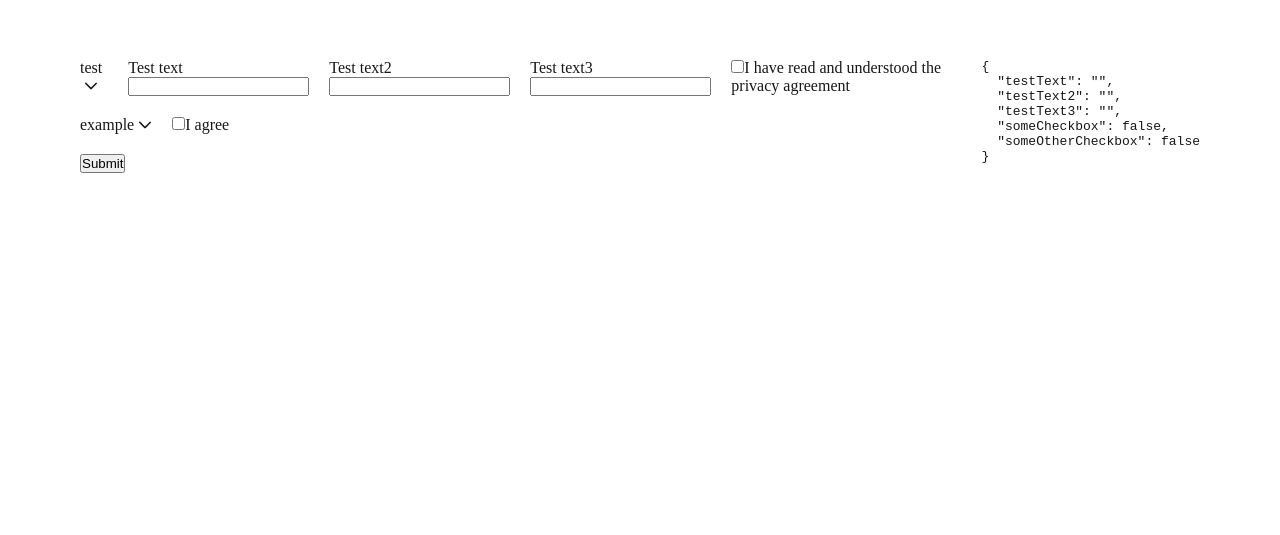
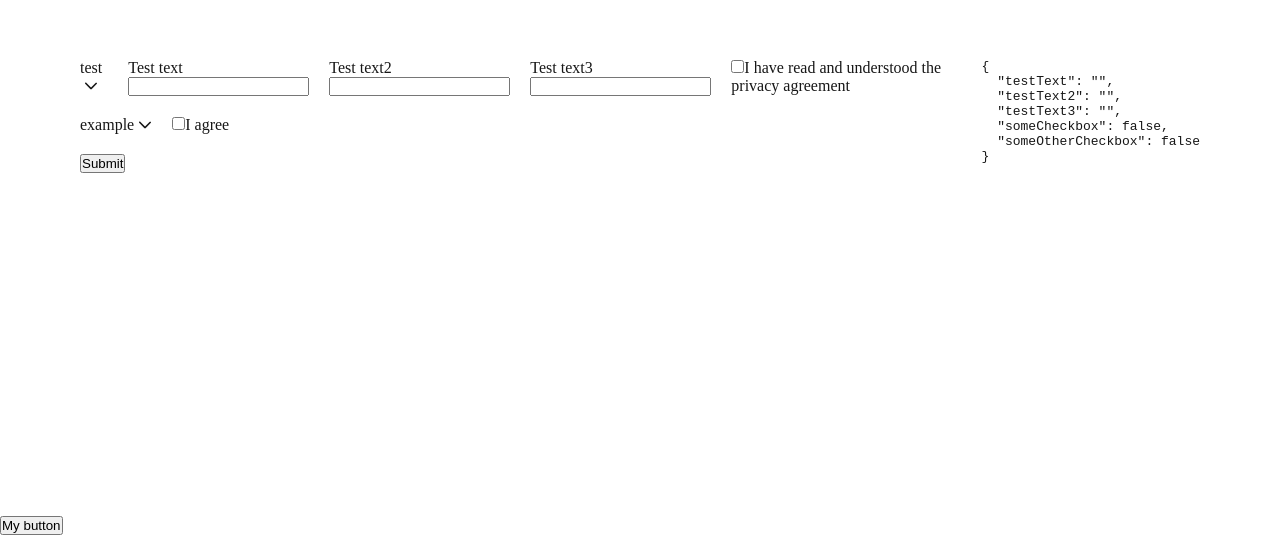
Before and after one commit to jonsnielsen/test-turbo-monorepo, a Next.js app in the folder apps/web/: page / in a window 1280 px wide. Shown: the part 284-819 px from the top of the page. Built offline with nearby package versions, Linux system fonts and the light colour scheme.

Commit message:
checking husky again

```diff
--- a/apps/web/app/layout.tsx
+++ b/apps/web/app/layout.tsx
@@ -1,6 +1,7 @@
 import type { Metadata } from 'next';
 import localFont from 'next/font/local';
 import './globals.css';
+import { Button } from '../../../packages/ui/src/button';
 
 const a: any = 0;
 
@@ -27,6 +28,7 @@ export default function RootLayout({
     <html lang="en">
       <body className={`${geistSans.variable} ${geistMono.variable}`}>
         {children}
+        <Button>My button</Button>
       </body>
     </html>
   );
```
